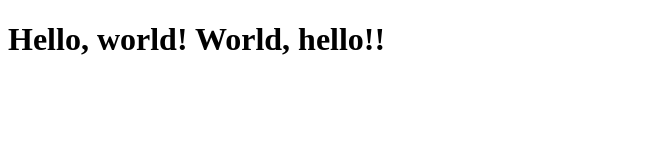
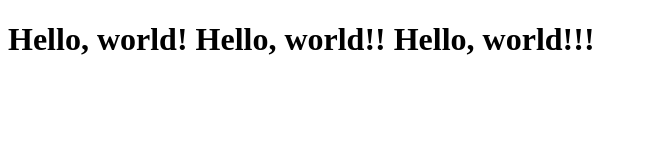
Before and after one commit to Marika861216/HW-28, a plain HTML site: page index.html in a window 1280 px wide. Shown: the whole page, without its empty margins (0-647 px from the left). Drawn offline with Linux system fonts and the light colour scheme.

Commit message:
Updated index.html

```diff
--- a/index.html
+++ b/index.html
@@ -5,6 +5,6 @@
   <title>Hello World!</title>
 </head>
 <body>
-  <h1>Hello, world! World, hello!!</h1>
+  <h1>Hello, world! Hello, world!! Hello, world!!!</h1>
 </body>
 </html>
```
